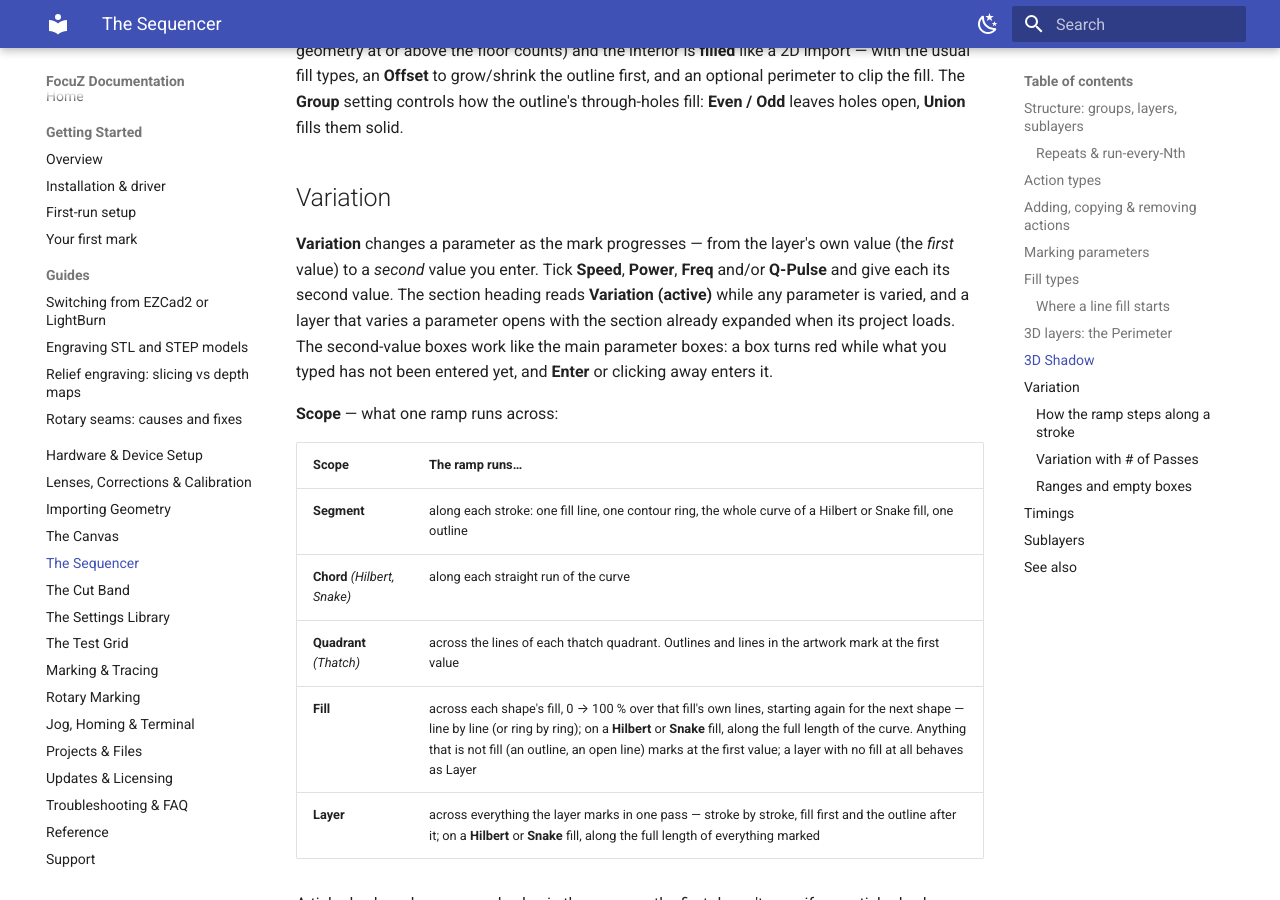
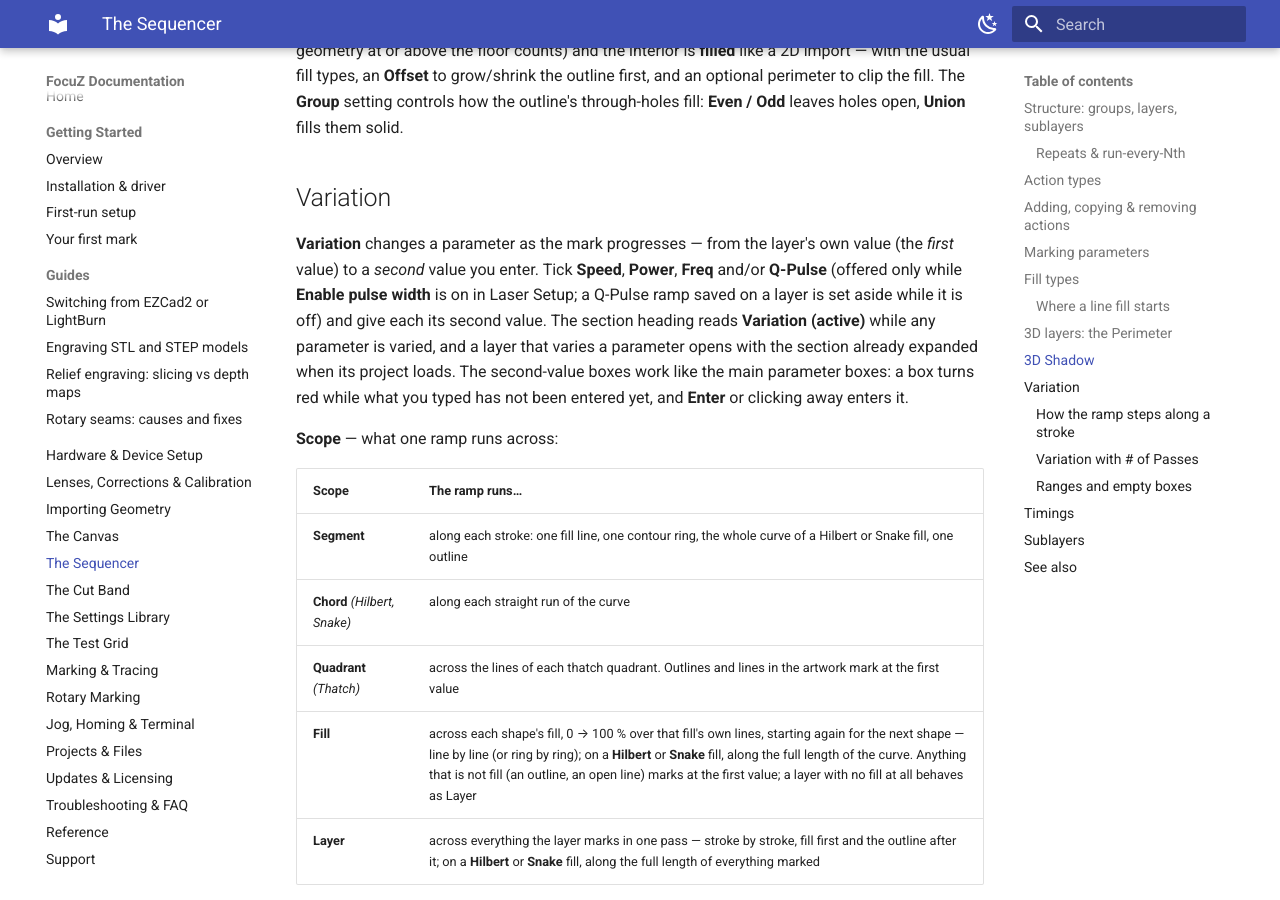
Before and after one commit to Lokahi-Shop/focuz-docs, an MkDocs documentation site: the page built from docs/sequencer.md, in a window 1280 px wide and 900 px high, scrolled down 7422 px. Built offline with MkDocs 1.6.1 and Material for MkDocs 9.7.7, drawn with Linux system fonts in a browser that asks for light colours.

Commit message:
Variation and Test Grid: a Q-Pulse ramp or sweep is set aside while the switch is off
Co-Authored-By: Claude Fable 5.1 <noreply@anthropic.com>

```diff
--- a/docs/sequencer.md
+++ b/docs/sequencer.md
@@ -267,7 +267,7 @@ The **Group** setting controls how the outline's through-holes fill: **Even / Od
 ## Variation
 
 **Variation** changes a parameter as the mark progresses — from the layer's own value (the *first*
-value) to a *second* value you enter. Tick **Speed**, **Power**, **Freq** and/or **Q-Pulse** and give
+value) to a *second* value you enter. Tick **Speed**, **Power**, **Freq** and/or **Q-Pulse** (offered only while **Enable pulse width** is on in Laser Setup; a Q-Pulse ramp saved on a layer is set aside while it is off) and give
 each its second value. The section heading reads **Variation (active)** while any parameter is varied,
 and a layer that varies a parameter opens with the section already expanded when its project loads.
 The second-value boxes work like the main parameter boxes: a box turns red while what you typed has not
```
Also changed, not shown: docs/test-grid.md (+1 -1 lines).
